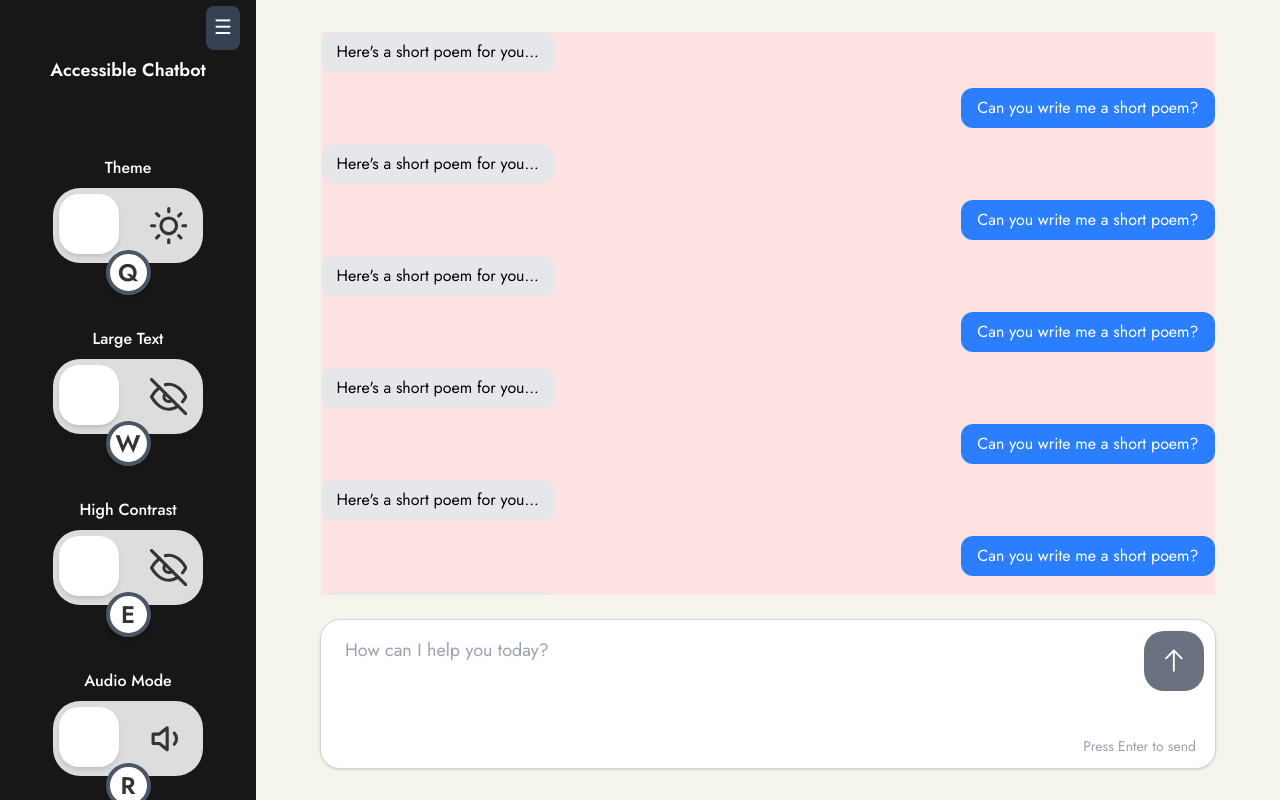
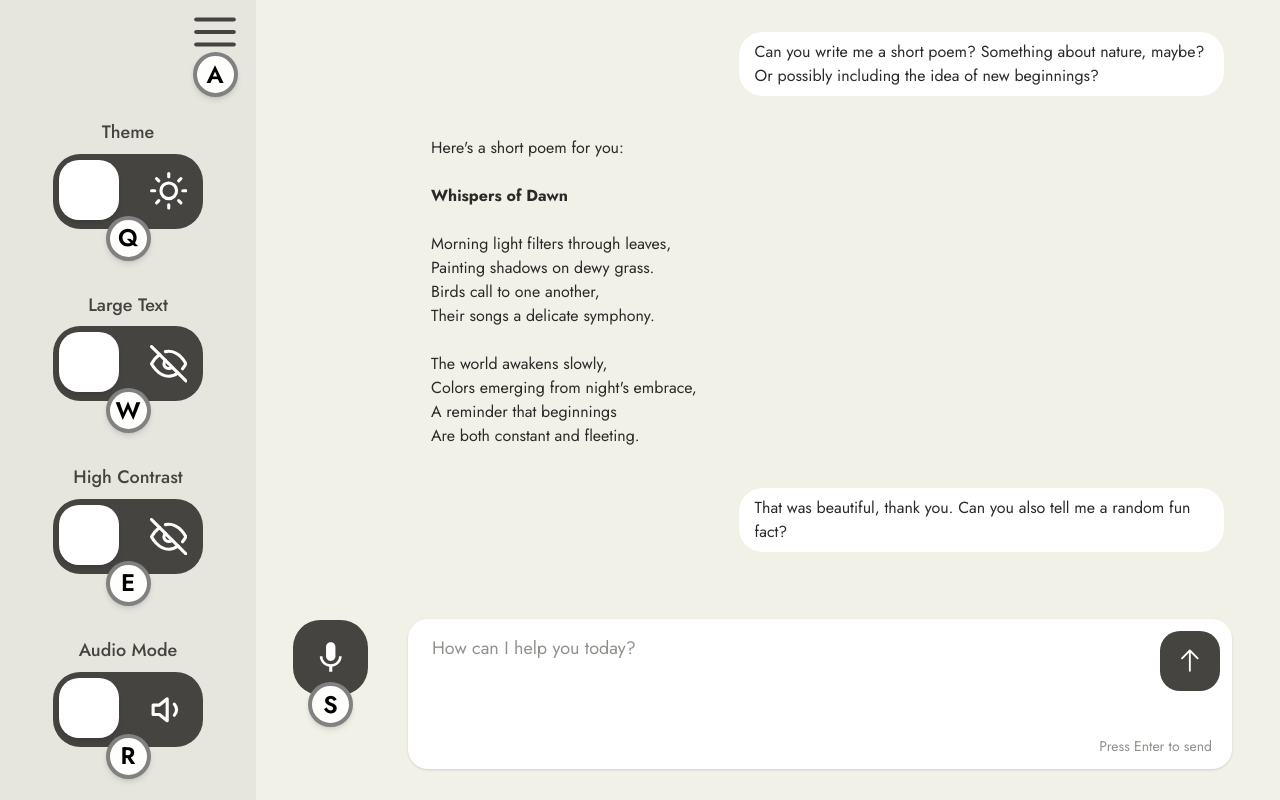
Before and after one commit to maybe-fahim/accessible-chatbot, a React (Vite) app in the folder chatbot/: page / in a window 1280 px wide. Built offline with nearby package versions, Linux system fonts and the light colour scheme.

Commit message:
Styling corrected, large text and theme functionality

```diff
--- a/chatbot/src/App.jsx
+++ b/chatbot/src/App.jsx
@@ -1,6 +1,8 @@
+import { UIProvider } from "./assets/context/UIContext"; // ✅ correct name
 import { useState, useEffect } from "react";
 import ControlCentre from "./assets/components/ControlCentre";
 import ConversationWindow from "./assets/components/ConversationWindow";
+import MicrophoneButton from "./assets/components/MicrophoneButton";
 
 export default function App() {
   const [controlOpen, setControlOpen] = useState(true);
@@ -11,6 +13,7 @@ export default function App() {
   }, [largeText]);
 
   return (
+    <UIProvider> {/* ✅ use UIProvider now */}
       <div className="flex h-screen w-screen overflow-hidden">
         {/* Control Centre Sidebar */}
         <div
@@ -29,9 +32,17 @@ export default function App() {
         </div>
 
         {/* Main Chat Area */}
-      <div className="flex flex-col flex-1 bg-[var(--bg-color)] text-[var(--text-color)]">
+        <div className="flex flex-col flex-1 text-[var(--text)] bg-[var(--conversationWindowBackground)]">
+          <div className="flex justify-center items-end flex-1 px-4 pb-4">
+            <div className="w-[80px] flex justify-end mb-[105px] ml-6 px-2">
+              <MicrophoneButton />
+            </div>
+            <div className="w-full max-w-[960px]">
               <ConversationWindow />
             </div>
           </div>
+        </div>
+      </div>
+    </UIProvider>
   );
 }
--- a/chatbot/src/assets/components/BurgerMenu.jsx
+++ b/chatbot/src/assets/components/BurgerMenu.jsx
@@ -1,14 +1,35 @@
 import React from "react";
+import { FiMenu } from "react-icons/fi";
 
 const BurgerMenu = ({ onClick }) => {
   return (
-    <button
-      onClick={onClick}
-      className="p-2 bg-gray-700 hover:bg-gray-800 text-white rounded-lg focus:outline-none focus:ring-2 focus:ring-blue-400"
-      aria-label="Toggle control centre (A)"
-    >
-      <span className="text-xl">☰</span>
-    </button>
+    <div className="relative flex flex-col items-center pt-2">
+      {/* Icon Button (uses theme color) */}
+      <button
+        onClick={onClick}
+        className="
+          focus:ring-5 focus:ring-blue-500 focus:outline-none
+          transition-all duration-200
+        "
+        aria-label="Toggle control centre (A)"
+        style={{ color: "var(--buttonColour)" }} // ⬅️ Icon color
+      >
+        <FiMenu size={50} />
+      </button>
+
+      {/* Shortcut Key Badge (themed) */}
+      <div
+        className="absolute -bottom-10 w-[45px] h-[45px] rounded-full border-4 flex
+        items-center justify-center text-2xl font-semibold shadow-md"
+        style={{
+          backgroundColor: "var(--keyboardBadgeBackground)",
+          borderColor: "var(--keyboardBadgeOutline)",
+          color: "var(--keyboardBadgeText)",
+        }}
+      >
+        A
+      </div>
+    </div>
   );
 };
 
--- a/chatbot/src/assets/components/ControlCentre.jsx
+++ b/chatbot/src/assets/components/ControlCentre.jsx
@@ -1,38 +1,43 @@
 import React, { useState } from "react";
 import ToggleSwitch from "./ToggleSwitch";
 import BurgerMenu from "./BurgerMenu";
-import { FiSun } from "react-icons/fi";
-import { FiMoon } from "react-icons/fi";
-import { FiEye } from "react-icons/fi";
-import { FiEyeOff } from "react-icons/fi";
-import { FiVolume1 } from "react-icons/fi";
-import { FiVolumeX } from "react-icons/fi";
+import { FiSun, FiMoon, FiEye, FiEyeOff, FiVolume1, FiVolumeX } from "react-icons/fi";
+import { useUI } from "../context/UIContext"; // ✅ Import useTheme
+
+const ControlCentre = ({ isOpen, setIsOpen }) => {
+  const {
+    darkMode,
+    highContrast,
+    largeText,
+    setDarkMode,
+    setHighContrast,
+    setLargeText,
+  } = useUI();
 
 
-const ControlCentre = ({ isOpen, setIsOpen }) => {
-  const [darkMode, setDarkMode] = useState(false);
-  const [largeText, setLargeText] = useState(false);
-  const [highContrast, setHighContrast] = useState(false);
   const [audioMode, setAudioMode] = useState(false);
 
   return (
     <div
       className={`
         flex flex-col h-full transition-all duration-300 ease-in-out
-        text-sm text-[var(--text-color)]
+        text-sm text-[var(--text)]
         ${isOpen ? "w-64 px-4" : "w-16 px-2"}
-        bg-neutral-900 dark:bg-neutral-800
+        bg-[var(--controlCentreBackground)]
       `}
     >
-      {/* Burger Icon (always visible, top-right) */}
+      {/* Burger Icon */}
       <div className="flex justify-end items-center h-14">
-        <BurgerMenu onClick={() => setIsOpen(!isOpen)} />
+        <button
+          onClick={() => setIsOpen(!isOpen)}>
+          <BurgerMenu />
+        </button>
       </div>
 
       {/* Toggle Area */}
       {isOpen && (
         <div className="flex flex-col items-center gap-16 pb-6">
-          <div className="text-lg font-semibold mb-2 text-white">Accessible Chatbot</div>
+          <div />
 
           {/* Theme Toggle */}
           <ToggleSwitch
@@ -40,9 +45,9 @@ const ControlCentre = ({ isOpen, setIsOpen }) => {
             shortcutKey="Q"
             isActive={darkMode}
             onToggle={() => setDarkMode(prev => !prev)}
-            iconOff={<FiMoon size={37.5}/>}
-            iconOn={<FiSun size={37.5}/>}
-            bgClass="bg-[var(--toggle-off)]"
+            iconOff={<FiMoon size={37.5} />}
+            iconOn={<FiSun size={37.5} />}
+            bgClass="bg-[var(--buttonColour)]"
           />
 
           {/* Large Text */}
@@ -50,9 +55,12 @@ const ControlCentre = ({ isOpen, setIsOpen }) => {
             label="Large Text"
             shortcutKey="W"
             isActive={largeText}
-            onToggle={() => setLargeText(prev => !prev)}
-            iconOff={<FiEyeOff size={37.5}/>}
-            iconOn={<FiEyeOff size={37.5}/>}
+            onToggle={() => {
+              console.log("Toggling large text");
+              setLargeText(prev => !prev)
+            }}
+            iconOff={<FiEyeOff size={37.5} />}
+            iconOn={<FiEyeOff size={37.5} />}
           />
 
           {/* High Contrast */}
@@ -61,8 +69,8 @@ const ControlCentre = ({ isOpen, setIsOpen }) => {
             shortcutKey="E"
             isActive={highContrast}
             onToggle={() => setHighContrast(prev => !prev)}
-            iconOff={<FiEye size={37.5}/>}
-            iconOn={<FiEyeOff size={37.5}/>}
+            iconOff={<FiEye size={37.5} />}
+            iconOn={<FiEyeOff size={37.5} />}
           />
 
           {/* Audio Mode */}
@@ -71,8 +79,8 @@ const ControlCentre = ({ isOpen, setIsOpen }) => {
             shortcutKey="R"
             isActive={audioMode}
             onToggle={() => setAudioMode(prev => !prev)}
-            iconOff={<FiVolumeX size={37.5}/>}
-            iconOn={<FiVolume1 size={37.5}/>}
+            iconOff={<FiVolumeX size={37.5} />}
+            iconOn={<FiVolume1 size={37.5} />}
           />
         </div>
       )}
--- a/chatbot/src/assets/components/Conversation.jsx
+++ b/chatbot/src/assets/components/Conversation.jsx
@@ -2,66 +2,51 @@ import React from "react";
 
 const Conversation = () => {
   return (
-    <div className="flex flex-col gap-4 bg-red-100">
-      <div className="self-start bg-gray-200 dark:bg-gray-700 text-black dark:text-white px-4 py-2 rounded-xl max-w-[80%]">
-        Here's a short poem for you...
+    <div className="flex flex-col gap-8">
+      <div className="self-end bg-[var(--userMessageBackground)] text-[var(--messageTextColour)] px-4 py-2 rounded-3xl max-w-[60%]"
+      style={{ fontSize: "var(--messageTextSize)"}}
+      >
+        Can you write me a short poem? Something about nature, maybe? Or possibly including the idea of new beginnings?
       </div>
-      <div className="self-end bg-blue-500 text-white px-4 py-2 rounded-xl max-w-[80%]">
-        Can you write me a short poem?
+      <div className="self-start text-[var(--messageTextColour)] px-4 py-2 rounded-3xl max-w-[100%]">
+        Here's a short poem for you:<br /><br />
+        <strong>Whispers of Dawn</strong><br /><br />
+        Morning light filters through leaves,<br />
+        Painting shadows on dewy grass.<br />
+        Birds call to one another,<br />
+        Their songs a delicate symphony.<br /><br />
+        The world awakens slowly,<br />
+        Colors emerging from night's embrace,<br />
+        A reminder that beginnings<br />
+        Are both constant and fleeting.
       </div>
-      <div className="self-start bg-gray-200 dark:bg-gray-700 text-black dark:text-white px-4 py-2 rounded-2xl max-w-[80%]">
-        Here's a short poem for you...
+
+      <div className="self-end bg-[var(--userMessageBackground)] text-[var(--messageTextColour)] px-4 py-2 rounded-3xl max-w-[60%]">
+        That was beautiful, thank you. Can you also tell me a random fun fact?
       </div>
-      <div className="self-end bg-blue-500 text-white px-4 py-2 rounded-xl max-w-[80%]">
-        Can you write me a short poem?
+      <div className="self-start text-[var(--messageTextColour)] px-4 py-2 rounded-3xl max-w-[100%]">
+        Absolutely! Did you know that sea otters hold hands when they sleep so they don't drift apart? 🦦
       </div>
-      <div className="self-start bg-gray-200 dark:bg-gray-700 text-black dark:text-white px-4 py-2 rounded-xl max-w-[80%]">
-        Here's a short poem for you...
+
+      <div className="self-end bg-[var(--userMessageBackground)] text-[var(--messageTextColour)] px-4 py-2 rounded-3xl max-w-[60%]">
+        That’s adorable. What’s the weather like on Mars?
       </div>
-      <div className="self-end bg-blue-500 text-white px-4 py-2 rounded-xl max-w-[80%]">
-        Can you write me a short poem?
+      <div className="self-start text-[var(--messageTextColour)] px-4 py-2 rounded-3xl max-w-[100%]">
+        Cold! Average temps hover around -60°C, and it can get as cold as -125°C at night. Definitely not t-shirt weather.
       </div>
-      <div className="self-start bg-gray-200 dark:bg-gray-700 text-black dark:text-white px-4 py-2 rounded-xl max-w-[80%]">
-        Here's a short poem for you...
+
+      <div className="self-end bg-[var(--userMessageBackground)] text-[var(--messageTextColour)] px-4 py-2 rounded-3xl max-w-[60%]">
+        Fair enough 😂 What’s your favorite programming language?
       </div>
-      <div className="self-end bg-blue-500 text-white px-4 py-2 rounded-xl max-w-[80%]">
-        Can you write me a short poem?
+      <div className="self-start text-[var(--messageTextColour)] px-4 py-2 rounded-3xl max-w-[100%]">
+        I don't pick favorites... but JavaScript does keep me busy! It's the language of the web, after all.
       </div>
-      <div className="self-start bg-gray-200 dark:bg-gray-700 text-black dark:text-white px-4 py-2 rounded-xl max-w-[80%]">
-        Here's a short poem for you...
+
+      <div className="self-end bg-[var(--userMessageBackground)] text-[var(--messageTextColour)] px-4 py-2 rounded-3xl max-w-[60%]">
+        Can you remind me what day it is today?
       </div>
-      <div className="self-end bg-blue-500 text-white px-4 py-2 rounded-xl max-w-[80%]">
-        Can you write me a short poem?
-      </div>
-      <div className="self-start bg-gray-200 dark:bg-gray-700 text-black dark:text-white px-4 py-2 rounded-xl max-w-[80%]">
-        Here's a short poem for you...
-      </div>
-      <div className="self-end bg-blue-500 text-white px-4 py-2 rounded-xl max-w-[80%]">
-        Can you write me a short poem?
-      </div>
-      <div className="self-start bg-gray-200 dark:bg-gray-700 text-black dark:text-white px-4 py-2 rounded-xl max-w-[80%]">
-        Here's a short poem for you...
-      </div>
-      <div className="self-end bg-blue-500 text-white px-4 py-2 rounded-xl max-w-[80%]">
-        Can you write me a short poem?
-      </div>
-      <div className="self-start bg-gray-200 dark:bg-gray-700 text-black dark:text-white px-4 py-2 rounded-xl max-w-[80%]">
-        Here's a short poem for you...
-      </div>
-      <div className="self-end bg-blue-500 text-white px-4 py-2 rounded-xl max-w-[80%]">
-        Can you write me a short poem?
-      </div>
-      <div className="self-start bg-gray-200 dark:bg-gray-700 text-black dark:text-white px-4 py-2 rounded-xl max-w-[80%]">
-        Here's a short poem for you...
-      </div>
-      <div className="self-end bg-blue-500 text-white px-4 py-2 rounded-xl max-w-[80%]">
-        Can you write me a short poem?
-      </div>
-      <div className="self-start bg-gray-200 dark:bg-gray-700 text-black dark:text-white px-4 py-2 rounded-xl max-w-[80%]">
-        Here's a short poem for you...
-      </div>
-      <div className="self-end bg-blue-500 text-white px-4 py-2 rounded-xl max-w-[80%]">
-        Can you write me a short poem?
+      <div className="self-start text-[var(--messageTextColour)] px-4 py-2 rounded-3xl max-w-[100%]">
+        Sure thing! It’s a great day to build something cool. 😉 (But seriously, check your system clock just in case.)
       </div>
     </div>
   );
--- a/chatbot/src/assets/components/ConversationWindow.jsx
+++ b/chatbot/src/assets/components/ConversationWindow.jsx
@@ -4,18 +4,16 @@ import MessageInput from "./MessageInput";
 
 const ConversationWindow = () => {
   return (
-    <div className="flex flex-col w-full h-screen">
-      {/* Scrollable Message Area */}
-      <div
-        className="overflow-y-auto w-full flex justify-center scroll-stable"
-      >
+    <div className="flex flex-col w-full h-screen items-center">
+      {/* Scrollable Message Area (full width, content centered) */}
+      <div className="flex-1 overflow-y-auto w-full scroll-stable flex justify-center">
         <div className="w-full max-w-[958px] pl-[39px] pt-8 pb-4 pr-[25px]">
           <Conversation />
         </div>
       </div>
 
-      {/* Fixed Message Input Area */}
-      <div className="w-full flex justify-center">
+      {/* Sticky Message Input Area */}
+      <div className="sticky bottom-0 w-full flex justify-center bg-[var(--conversationWindowBackground)] z-10">
         <div className="w-full max-w-[960px] px-8">
           <MessageInput />
         </div>
--- a/chatbot/src/assets/components/MessageInput.jsx
+++ b/chatbot/src/assets/components/MessageInput.jsx
@@ -1,7 +1,9 @@
-import React from "react";
+import React, { useState } from "react";
 import SendButton from "./SendButton";
 
 const MessageInput = () => {
+  const [isFocused, setIsFocused] = useState(false);
+
   return (
     <div className="relative flex justify-center py-6">
       {/* Message Box Container */}
@@ -10,15 +12,20 @@ const MessageInput = () => {
         <textarea
           rows={4}
           placeholder="How can I help you today?"
+          onFocus={() => setIsFocused(true)}
+          onBlur={() => setIsFocused(false)}
           className="
             w-full h-[150px]
-            bg-white text-gray-700 placeholder-gray-400
+            bg-[var(--textBoxBackground)] text-[var(--messageTextColour)] placeholder-[var(--helpTextColour)]
             px-6 py-4 pr-16
             rounded-[20px]
-            shadow-sm border border-gray-300
+            shadow-sm
             focus:ring-5 focus:ring-blue-500 focus:outline-none
-            text-lg resize-none
+            resize-none
           "
+          style={{
+            fontSize: "var(--placeholderTextSize)",
+          }}
         />
 
         {/* Send Button - Inside top-right of input box */}
@@ -26,10 +33,23 @@ const MessageInput = () => {
           <SendButton />
         </div>
 
-        {/* Helper Text */}
-        <p className="absolute bottom-5 right-5 text-sm text-gray-400">
+        {/* Helper Text - Right */}
+        <p
+          className="absolute bottom-5 right-5 text-sm text-[var(--helpTextColour)]"
+          style={{ fontSize: "var(--helpTextSize)" }}
+        >
           Press Enter to send
         </p>
+
+        {/* Helper Text - Left (only when focused) */}
+        {isFocused && (
+          <p
+            className="absolute bottom-5 left-5 text-sm text-[var(--helpTextColour)]"
+            style={{ fontSize: "var(--helpTextSize)" }}
+          >
+            Press Esc to exit
+          </p>
+        )}
       </div>
     </div>
   );
--- a/chatbot/src/assets/components/MicrophoneButton.jsx
+++ b/chatbot/src/assets/components/MicrophoneButton.jsx
@@ -8,24 +8,34 @@ const MicrophoneButton = () => {
         type="button"
         className="
           w-[75px] h-[75px]
-          bg-gray-500 hover:bg-gray-700 text-white
           rounded-[27.5px]
           flex items-center justify-center
           transition-all duration-200
           focus:ring-5 focus:ring-blue-500 focus:outline-none
         "
         aria-label="Start voice input (S)"
+        style={{
+          backgroundColor: "var(--buttonColour)",
+        }}
+        onMouseEnter={(e) =>
+          (e.currentTarget.style.backgroundColor = "var(--buttonHoverColour)")
+        }
+        onMouseLeave={(e) =>
+          (e.currentTarget.style.backgroundColor = "var(--buttonColour)")
+        }
       >
-        <MdMic size={37.5} />
+        <MdMic size={37.5} style={{ color: "var(--iconColour)" }} />
       </button>
 
       {/* Shortcut Key Badge */}
-      <div className="
-        absolute -bottom-8 w-[45px] h-[45px]
-        rounded-full border-4 border-gray-600 bg-white
-        flex items-center justify-center text-2xl font-semibold
-        shadow-md
-      ">
+      <div
+        className="absolute -bottom-8 w-[45px] h-[45px] rounded-full border-4 flex items-center justify-center text-2xl font-semibold shadow-md"
+        style={{
+          backgroundColor: "var(--keyboardBadgeBackground)",
+          borderColor: "var(--keyboardBadgeOutline)",
+          color: "var(--keyboardBadgeText)",
+        }}
+      >
         S
       </div>
     </div>
--- a/chatbot/src/assets/components/SendButton.jsx
+++ b/chatbot/src/assets/components/SendButton.jsx
@@ -5,15 +5,25 @@ const SendButton = () => {
   return (
     <button
       type="button"
-      className="w-[60px] h-[60px]
-          bg-gray-500 hover:bg-gray-700 text-white
-          rounded-[20px]
-          flex items-center justify-center
-          transition-all duration-200
-          focus:ring-5 focus:ring-blue-500 focus:outline-none"
+      className="
+        w-[60px] h-[60px]
+        rounded-[20px]
+        flex items-center justify-center
+        transition-all duration-200
+        focus:ring-5 focus:ring-blue-500 focus:outline-none
+      "
       aria-label="Send message (Enter)"
+      style={{
+        backgroundColor: "var(--buttonColour)",
+      }}
+      onMouseEnter={(e) =>
+        (e.currentTarget.style.backgroundColor = "var(--buttonHoverColour)")
+      }
+      onMouseLeave={(e) =>
+        (e.currentTarget.style.backgroundColor = "var(--buttonColour)")
+      }
     >
-      <GoArrowUp size={30}/>
+      <GoArrowUp size={30} style={{ color: "var(--iconColour)" }} />
     </button>
   );
 };
--- a/chatbot/src/assets/components/ToggleSwitch.jsx
+++ b/chatbot/src/assets/components/ToggleSwitch.jsx
@@ -7,12 +7,20 @@ const ToggleSwitch = ({
   onToggle,
   iconOn,
   iconOff,
-  bgClass, // new optional prop for custom background when active
+  bgClass, // optional override
 }) => {
   return (
     <div className="relative flex flex-col items-center w-[150px]">
       {/* Label above toggle */}
-      <span className="mb-2 text-base font-medium text-center text-white">{label}</span>
+      <span
+        className="mb-2 font-medium text-center"
+        style={{
+          color: "var(--buttonColour)",
+          fontSize: "var(--toggleSwitchTextSize)",
+        }}
+      >
+        {label}
+      </span>
 
       {/* Toggle Container */}
       <button
@@ -22,8 +30,8 @@ const ToggleSwitch = ({
           rounded-[27.5px] transition-colors duration-300
           ${
             isActive
-              ? bgClass || "bg-[var(--toggle-on)]"
-              : "bg-[var(--toggle-off)]"
+              ? bgClass || "bg-[var(--buttonActiveColour)]"
+              : "bg-[var(--buttonColour)]"
           }
           focus:ring-5 focus:ring-blue-500 focus:outline-none custom-focus-ring
         `}
@@ -31,29 +39,38 @@ const ToggleSwitch = ({
         aria-label={`${label} toggle`}
       >
         {/* Left Icon */}
-        <span className="text-2xl">{iconOff}</span>
+        <span className="text-2xl" style={{ color: "var(--iconColour)" }}>
+          {iconOff}
+        </span>
 
         {/* Slider Knob */}
         <div
           className={`
             absolute top-1.5 left-1.5
-            w-[60px] h-[60px] bg-white rounded-[20px] shadow-md
+            w-[60px] h-[60px] rounded-[20px] shadow-md
             transition-transform duration-300
             ${isActive ? "translate-x-[75px]" : "translate-x-0"}
           `}
+          style={{ backgroundColor: "var(--toggleSwitchColour)" }}
         />
 
         {/* Right Icon */}
-        <span className="text-2xl">{iconOn}</span>
+        <span className="text-2xl" style={{ color: "var(--iconColour)" }}>
+          {iconOn}
+        </span>
       </button>
 
       {/* Shortcut Key Badge */}
-      <div className="
-        absolute -bottom-8 w-[45px] h-[45px]
-        rounded-full border-4 border-gray-600 bg-white
-        flex items-center justify-center text-2xl font-semibold
-        shadow-md
-      ">
+      <div
+        className="absolute -bottom-8 w-[45px] h-[45px] rounded-full border-4 flex items-center justify-center shadow-md"
+        style={{
+          backgroundColor: "var(--keyboardBadgeBackground)",
+          borderColor: "var(--keyboardBadgeOutline)",
+          color: "var(--keyboardBadgeText)",
+          fontSize: "var(--keyboardBadgeSize)",
+          fontWeight: 600,
+        }}
+      >
         {shortcutKey}
       </div>
     </div>
--- /dev/null
+++ b/chatbot/src/assets/context/UIContext.jsx
@@ -0,0 +1,144 @@
+// src/context/UIContext.jsx
+import React, { createContext, useContext, useState, useEffect } from "react";
+
+// Define full theme objects
+const themes = {
+  light: {
+    name: "light",
+    controlCentreBackground: "#E6E5DE",
+    conversationWindowBackground: "#F2F1E8",
+    userMessageBackground: "#FFFFFF",
+    textBoxBackground: "#FFFFFF",
+    buttonColour: "#454441",
+    buttonActiveColour: "#25BB4D",
+    buttonHoverColour: "#FF0000",
+    toggleSwitchColour: "#FFFFFF",
+    messageTextColour: "#2A2A28",
+    keyboardBadgeBackground: "#FEFEFD",
+    keyboardBadgeOutline: "#818181",
+    keyboardBadgeText: "#000000",
+    iconColour: "#FFFFFF",
+    helpTextColour: "#91908C",
+  },
+  dark: {
+    name: "dark",
+    controlCentreBackground: "#2E2E2E",
+    conversationWindowBackground: "#373737",
+    userMessageBackground: "#595959",
+    textBoxBackground: "#5B5B5B",
+    buttonColour: "#E5E5E5",
+    buttonActiveColour: "#25BB4D",
+    buttonHoverColour: "#FF0000",
+    toggleSwitchColour: "#303030",
+    messageTextColour: "#FFFFFF",
+    keyboardBadgeBackground: "#FEFEFD",
+    keyboardBadgeOutline: "#818181",
+    keyboardBadgeText: "#000000",
+    iconColour: "#303030",
+    helpTextColour: "#D2D2CC",
+  },
+  "light-high-contrast": {
+    name: "light-high-contrast",
+    controlCentreBackground: "#EEEEEE",
+    conversationWindowBackground: "#FFFFFF",
+    userMessageBackground: "#EEEEEE",
+    textBoxBackground: "#EEEEEE",
+    buttonColour: "#000000",
+    buttonActiveColour: "#00E93E",
+    buttonHoverColour: "#FF0000",
+    toggleSwitchColour: "#FFFFFF",
+    messageTextColour: "#000000",
+    keyboardBadgeBackground: "#FFFFFF",
+    keyboardBadgeOutline: "#000000",
+    keyboardBadgeText: "#000000",
+    iconColour: "#FFFFFF",
+    helpTextColour: "#000000",
+  },
+  "dark-high-contrast": {
+    name: "dark-high-contrast",
+    controlCentreBackground: "#000000",
+    conversationWindowBackground: "#181818",
+    userMessageBackground: "#000000",
+    textBoxBackground: "#000000",
+    buttonColour: "#FFFFFF",
+    buttonActiveColour: "#25BB4D",
+    buttonHoverColour: "#FF0000",
+    toggleSwitchColour: "#000000",
+    messageTextColour: "#FFFFFF",
+    keyboardBadgeBackground: "#000000",
+    keyboardBadgeOutline: "#FFFFFF",
+    keyboardBadgeText: "#FFFFFF",
+    iconColour: "#000000",
+    helpTextColour: "#FFFFFF",
+  },
+};
+
+// Create context
+const UIContext = createContext();
+
+// Hook
+export const useUI = () => useContext(UIContext);
+
+// Provider
+export const UIProvider = ({ children }) => {
+  const [darkMode, setDarkMode] = useState(false);
+  const [highContrast, setHighContrast] = useState(false);
+  const [largeText, setLargeText] = useState(false);
+
+  const getThemeKey = () => {
+    if (darkMode && highContrast) return "dark-high-contrast";
+    if (darkMode) return "dark";
+    if (highContrast) return "light-high-contrast";
+    return "light";
+  };
+
+  const themeKey = getThemeKey();
+  const theme = themes[themeKey];
+
+  // Apply theme CSS variables
+  useEffect(() => {
+    for (const [key, value] of Object.entries(theme)) {
+      document.documentElement.style.setProperty(`--${key}`, value);
+    }
+  }, [theme]);
+
+  // ✅ Inject font size variables
+  useEffect(() => {
+    const fontSizes = largeText
+      ? {
+          messageTextSize: "2rem",       // 18px
+          placeholderTextSize: "1.75rem",        // 32px
+          toggleSwitchTextSize: "1.75rem",
+          keyboardBadgeSize: "1.75rem",
+          helpTextSize: "1.25rem",
+        }
+      : {
+          messageTextSize: "1rem",       // 18px
+          placeholderTextSize: "1.125rem",        // 32px
+          toggleSwitchTextSize: "1.125rem",
+          keyboardBadgeSize: "1.5rem",
+          helpTextSize: "0.875rem",
+        };
+
+    for (const [key, value] of Object.entries(fontSizes)) {
+      document.documentElement.style.setProperty(`--${key}`, value);
+    }
+  }, [largeText]);
+
+  return (
+    <UIContext.Provider
+      value={{
+        darkMode,
+        highContrast,
+        largeText,
+        setDarkMode,
+        setHighContrast,
+        setLargeText,
+        themeName: theme.name,
+        theme,
+      }}
+    >
+      {children}
+    </UIContext.Provider>
+  );
+};
```
Also changed, not shown: chatbot/src/assets/context/ThemeContext.jsx (deleted, +0 -20 lines). Lines whose indentation alone changed are shown as unchanged.
